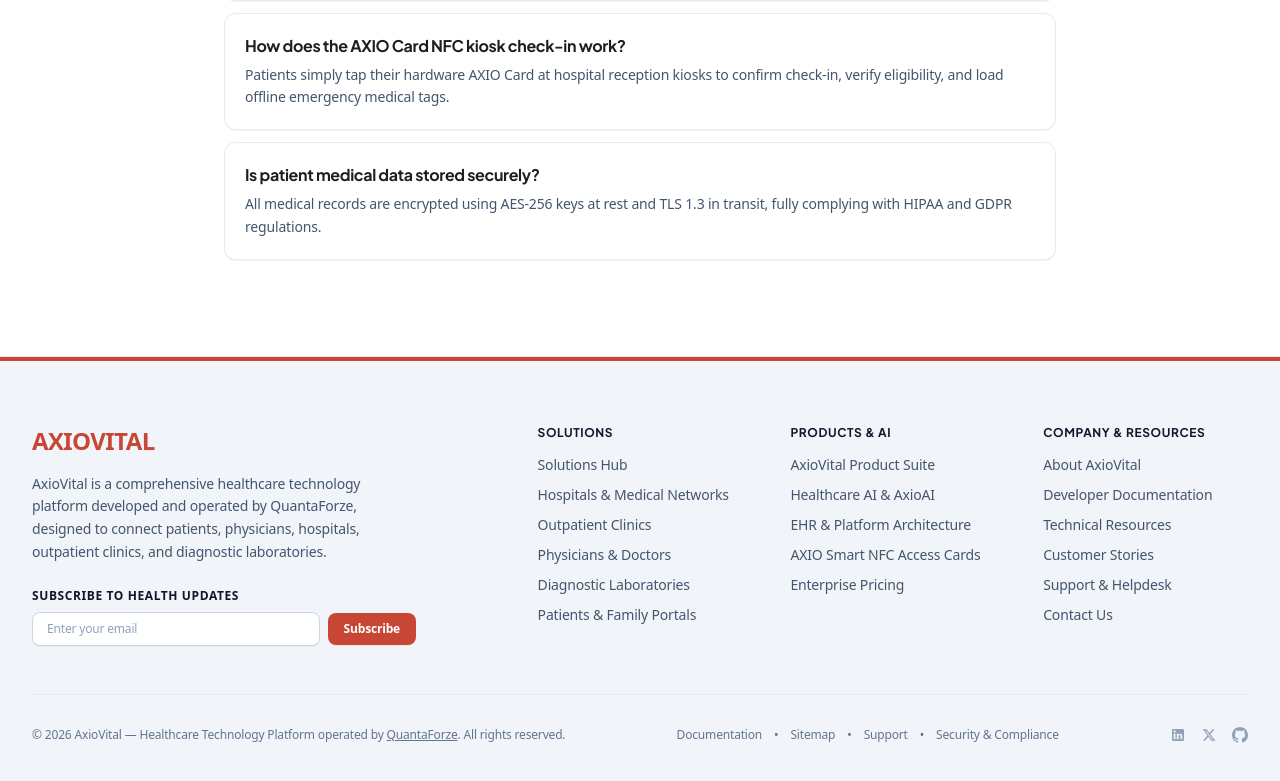
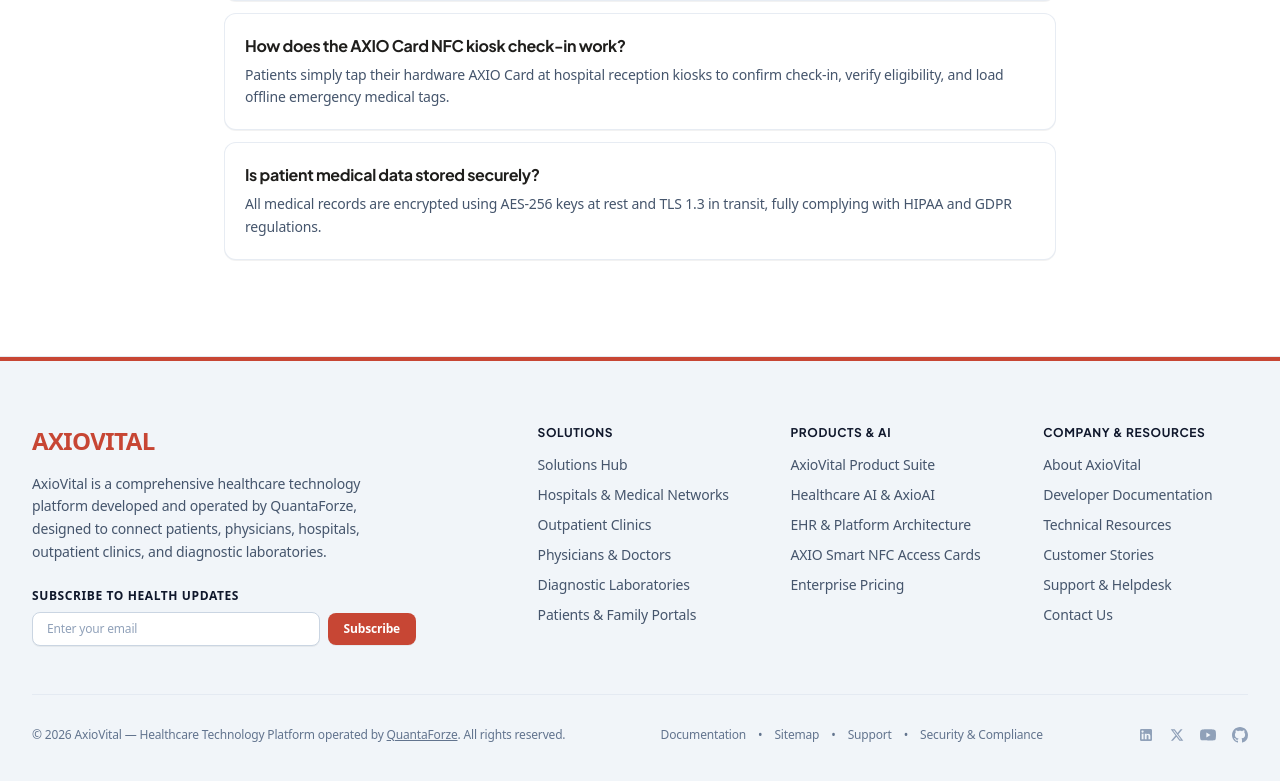
Before and after one commit to somraj-dev/website, a Next.js app: page / in a window 1280 px wide. Shown: the part 3627-4408 px from the top of the page. Built offline with nearby package versions, Linux system fonts and the light colour scheme.

Commit message:
feat(entity): update Organization sameAs array with official LinkedIn, X, YouTube, and GitHub profiles

```diff
--- a/src/app/Footer.tsx
+++ b/src/app/Footer.tsx
@@ -183,15 +183,19 @@
 
           {/* Social Icons */}
           <div className="flex items-center gap-4 text-slate-400">
-            <a href="https://www.linkedin.com/company/axiovital" target="_blank" rel="noopener noreferrer" aria-label="LinkedIn" className="hover:text-slate-700 transition-colors">
+            <a href="https://www.linkedin.com/in/quantaforze-llc-b142a7398/" target="_blank" rel="noopener noreferrer" aria-label="LinkedIn" className="hover:text-slate-700 transition-colors">
               <svg className="h-4 w-4 fill-current" viewBox="0 0 24 24" aria-hidden="true">
                 <path d="M19 3a2 2 0 0 1 2 2v14a2 2 0 0 1-2 2H5a2 2 0 0 1-2-2V5a2 2 0 0 1 2-2h14m-.5 15.5v-5.3a3.26 3.26 0 0 0-3.26-3.26c-.85 0-1.84.52-2.28 1.3v-1.11h-2.79v8.37h2.79v-4.93c0-.77.62-1.4 1.39-1.4a1.4 1.4 0 0 1 1.4 1.4v4.93h2.75M6.88 8.56a1.68 1.68 0 0 0 1.68-1.68c0-.93-.75-1.69-1.68-1.69a1.69 1.69 0 0 0-1.69 1.69c0 .93.76 1.68 1.69 1.68m1.39 9.94v-8.37H5.5v8.37h2.77z"/>
               </svg>
             </a>
             <a href="https://x.com/axiovital" target="_blank" rel="noopener noreferrer" aria-label="X (Twitter)" className="hover:text-slate-700 transition-colors">
-
               <svg className="h-3.5 w-3.5 fill-current" viewBox="0 0 24 24" aria-hidden="true">
                 <path d="M18.244 2.25h3.308l-7.227 8.26 8.502 11.24H16.17l-5.214-6.817L4.99 21.75H1.68l7.73-8.835L1.254 2.25H8.08l4.713 6.231zm-1.161 17.52h1.833L7.084 4.126H5.117z"/>
+              </svg>
+            </a>
+            <a href="https://www.youtube.com/@axiovital-hrm" target="_blank" rel="noopener noreferrer" aria-label="YouTube" className="hover:text-slate-700 transition-colors">
+              <svg className="h-4 w-4 fill-current" viewBox="0 0 24 24" aria-hidden="true">
+                <path d="M23.498 6.186a3.016 3.016 0 0 0-2.122-2.136C19.505 3.545 12 3.545 12 3.545s-7.505 0-9.377.505A3.017 3.017 0 0 0 .502 6.186C0 8.07 0 12 0 12s0 3.93.502 5.814a3.016 3.016 0 0 0 2.122 2.136c1.871.505 9.376.505 9.376.505s7.505 0 9.377-.505a3.015 3.015 0 0 0 2.122-2.136C24 15.93 24 12 24 12s0-3.93-.502-5.814zM9.545 15.568V8.432L15.818 12l-6.273 3.568z"/>
               </svg>
             </a>
             <a href="https://github.com/axiovital" target="_blank" rel="noopener noreferrer" aria-label="GitHub" className="hover:text-slate-700 transition-colors">
@@ -201,6 +205,7 @@
             </a>
           </div>
 
+
         </div>
 
       </div>
--- a/src/app/config.ts
+++ b/src/app/config.ts
@@ -19,11 +19,12 @@
     logo: "https://axiovital.quantaforze.com/oracle_hero_doctor.jpg",
     sameAs: [
       "https://quantaforze.com",
-      "https://www.linkedin.com/company/axiovital",
+      "https://www.linkedin.com/in/quantaforze-llc-b142a7398/",
       "https://x.com/axiovital",
+      "https://www.youtube.com/@axiovital-hrm",
       "https://github.com/axiovital"
+    ],
 
-    ],
     contactPoint: {
       contactType: "customer support",
       email: "support@quantaforze.com",
```
